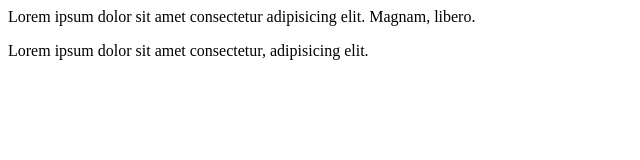
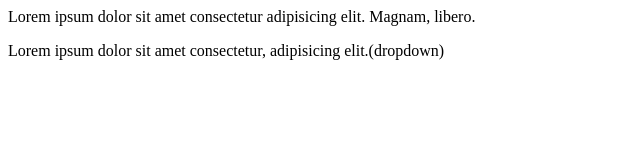
Before and after one commit to hiteshc2007/local-repo, a plain HTML site: page index.html in a window 1280 px wide. Shown: the full height of the page, 0-640 px from the left. Drawn offline with Linux system fonts and the light colour scheme.

Commit message:
dropdown

```diff
--- a/index.html
+++ b/index.html
@@ -1,3 +1,3 @@
 <p>Lorem ipsum dolor sit amet consectetur adipisicing elit. Magnam, libero.</p>
 
-<p>Lorem ipsum dolor sit amet consectetur, adipisicing elit.</p>
+<p>Lorem ipsum dolor sit amet consectetur, adipisicing elit.(dropdown)</p>
```
